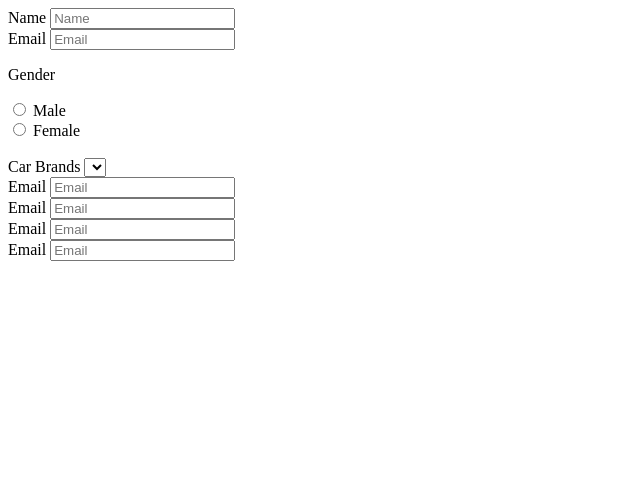
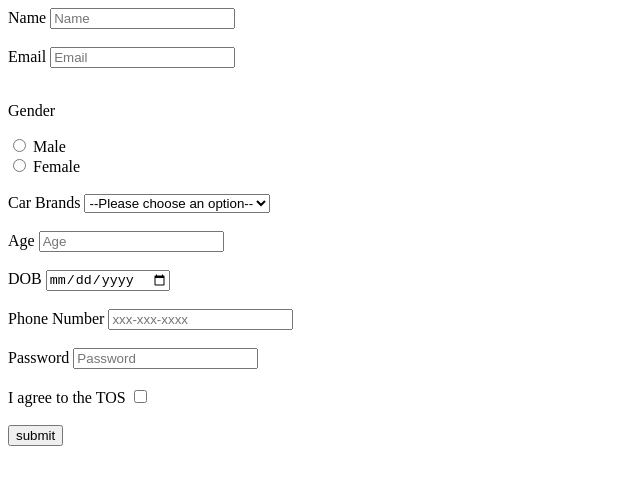
Before and after one commit to acciojob/signup-form-car-ak8058, a website: page main.html in a window 1280 px wide. Shown: the whole page, without its empty margins (0-640 px from the left). Drawn offline with Linux system fonts and the light colour scheme.

Commit message:
created a submission

```diff
--- a/main.html
+++ b/main.html
@@ -12,8 +12,10 @@
 		<label for="name">Name</label>
 		<input type="text" placeholder="Name" id="name" required >
 	</br>
+	</br>
 		<label for="email">Email</label>
 		<input type="email" placeholder="Email" id="email" required >
+	</br>
 	</br>
 		<p>Gender</p>
 		<input type="radio" id="gender_m" name="gender" required >
@@ -21,23 +23,36 @@
 		<input type="radio" id="gender_f" name="gender" required >
 		<label for="gender_f">Female</label><br/>
 	</br>
-		<label>Car Brands</label>
-		<select>
-
+		<label for="cars">Car Brands</label>
+		<select id="cars" required>
+			<option value="">--Please choose an option--</option>
+			<option value="audi">Audi</option>
+			<option value="maruti">Maruti</option>
+			<option value="hundai">Hundai</option>
 		</select>
 	</br>
-		<label for="email">Email</label>
-		<input type="email" placeholder="Email" id="email" required >
 	</br>
-		<label for="email">Email</label>
-		<input type="email" placeholder="Email" id="email" required >
+		<label for="age">Age</label>
+		<input type="number" placeholder="Age" id="age" required >
 	</br>
-		<label for="email">Email</label>
-		<input type="email" placeholder="Email" id="email" required >
 	</br>
-		<label for="email">Email</label>
-		<input type="email" placeholder="Email" id="email" required >
+		<label for="dob">DOB</label>
+		<input type="date" id="dob" required >
 	</br>
+	</br>
+		<label for="tel">Phone Number</label>
+		<input type="tel" placeholder="xxx-xxx-xxxx" id="tel">
+	</br>
+	</br>
+		<label for="password">Password</label>
+		<input type="password" placeholder="Password" id="password" required >
+	</br>
+	</br>
+		<label for="tos">I agree to the TOS</label>
+		<input type="checkbox" id="tos" required>
+	<br/>
+	<br/>
+		<button type="submit">submit</button>
 	</form>
     <script type="text/javascript" src="./script.js">
 </script>
```
